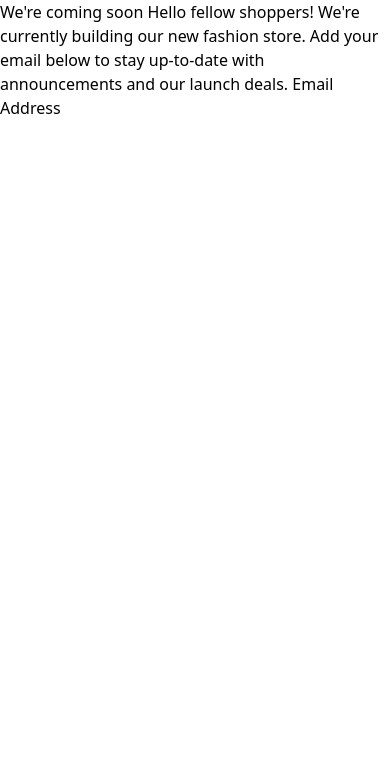
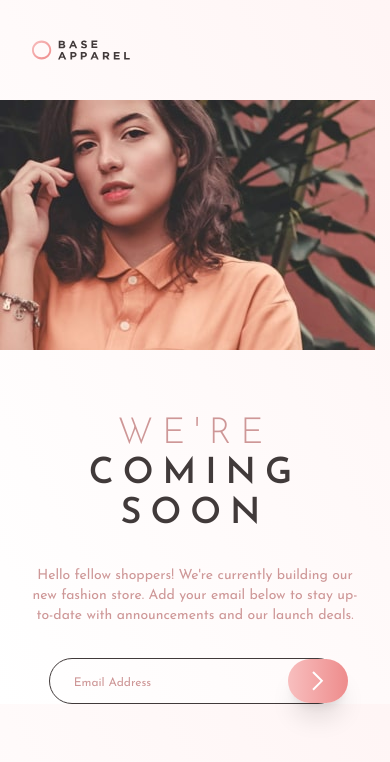
Before and after one commit to gusanchedev/base-apparel-coming-soon-page, a website built with Vite: page index.html in a window 390 px wide. Built offline with nearby package versions, Linux system fonts and the light colour scheme.

Commit message:
💄  Add classes for mobile screen

```diff
--- a/index.html
+++ b/index.html
@@ -5,15 +5,53 @@
     <link rel="icon" type="image/svg+xml" href="favicon.svg" />
     <meta name="viewport" content="width=device-width, initial-scale=1.0" />
     <title>Base Apparel coming soon page</title>
-    <link rel="preconnect" href="https://fonts.googleapis.com">
-<link rel="preconnect" href="https://fonts.gstatic.com" crossorigin>
-<link href="https://fonts.googleapis.com/css2?family=Josefin+Sans:wght@300;400;600&display=swap" rel="stylesheet">
+    <link rel="preconnect" href="https://fonts.googleapis.com" />
+    <link rel="preconnect" href="https://fonts.gstatic.com" crossorigin />
+    <link
+      href="https://fonts.googleapis.com/css2?family=Josefin+Sans:wght@300;400;600&display=swap"
+      rel="stylesheet"
+    />
   </head>
-  <body>
-    <main id="app" class="text-base">
-      We're coming soon Hello fellow shoppers! We're currently building our new
-      fashion store. Add your email below to stay up-to-date with announcements
-      and our launch deals. Email Address
+  <body class="bg-gradient-to-tr from-initialColorGradient1 to-finalColorGradient1">
+    <main id="app" class="text-base font-josefin ">
+      <div class="py-10 pl-8 w-2/6">
+        <img src="./images/logo.svg" alt="logo" />
+      </div>
+      <div><img src="./images/hero-mobile.jpg" alt="" /></div>
+      <div>
+        <h1
+          class="text-center uppercase text-4xl text-desaturatedRed font-light tracking-[.25em] pt-16 pb-8"
+        >
+          We're <br /><span class="text-darkGrayishRed font-semibold"
+            >coming <br />
+            soon</span
+          >
+        </h1>
+        <p class="text-center text-desaturatedRed text-sm px-8 pb-8">
+          Hello fellow shoppers! We're currently building our new fashion store.
+          Add your email below to stay up-to-date with announcements and our
+          launch deals.
+        </p>
+        <div
+          class="border border-darkGrayishRed rounded-full flex justify-between items-center pl-6 pr-16 w-9/12 mx-auto relative"
+        >
+          <input
+            type="email"
+            name="email"
+            id="email"
+            placeholder="Email Address"
+            class="text-xs text-darkGrayishRed outline-none placeholder:text-desaturatedRed mt-4 mb-3 bg-transparent"
+          />
+          <img class="hidden" src="./images/icon-error.svg" alt="error" />
+          <button
+            type="submit"
+            class="bg-gradient-to-r from-initialColorGradient2 to-finalColorGradient2 text-center px-6 py-3 rounded-full absolute -right-2 top-0 shadow-xl"
+          >
+            <img src="./images/icon-arrow.svg" alt="" />
+          </button>
+        </div>
+        <p class="hidden" for="email">Please provide a valid email</p>
+      </div>
     </main>
     <script type="module" src="/main.js"></script>
   </body>
--- a/tailwind.config.js
+++ b/tailwind.config.js
@@ -9,6 +9,10 @@ module.exports = {
         desaturatedRed: "hsl(0, 36%, 70%)",
         softRed: "hsl(0, 93%, 68%)",
         darkGrayishRed: "hsl(0, 6%, 24%)",
+        initialColorGradient1: "hsl(0, 0%, 100%)",
+        finalColorGradient1: "hsl(0, 100%, 98%)",
+        initialColorGradient2: "hsl(0, 80%, 86%)",
+        finalColorGradient2: "hsl(0, 74%, 74%)",
       },
       backgroundImage: {
         desktop: "url('./images/bg-pattern-desktop.svg)",
```
